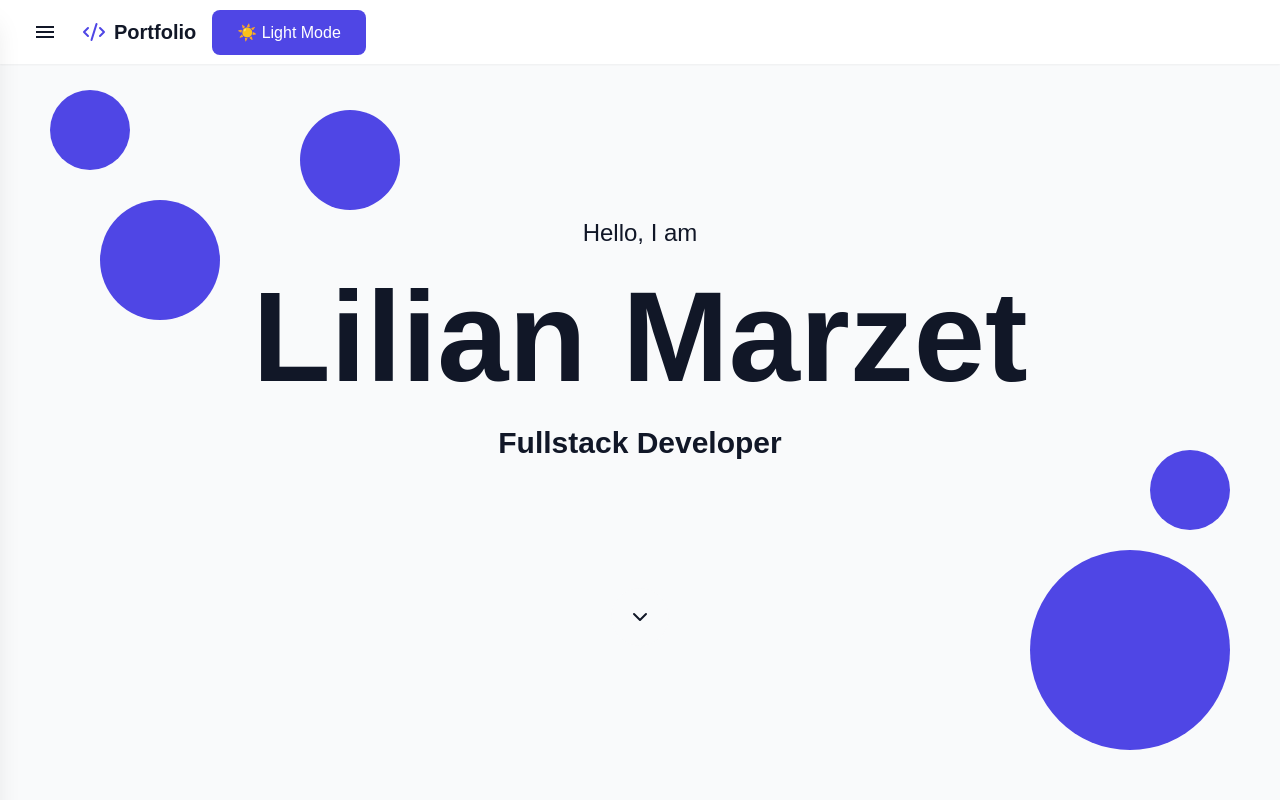
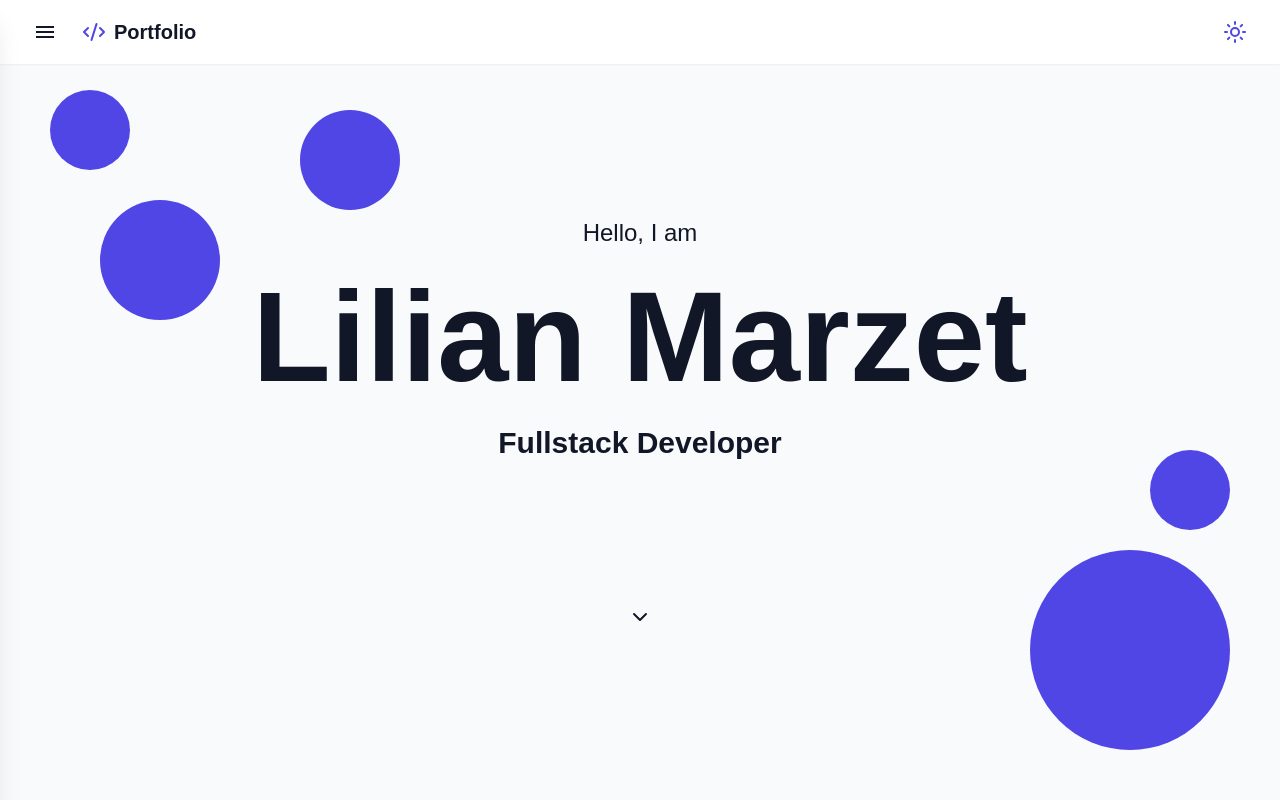
Before and after one commit to LilianMrzt/portfolio-react, a React (Create React App) app: page / in a window 1280 px wide. Shown: the top 800 px of the page. Built offline with nearby package versions, Linux system fonts and the light colour scheme.

Commit message:
[FEAT] Details du bouton de toggle du theme et pas d'animation sur le changement de theme

```diff
--- a/src/hooks/ThemeContext.tsx
+++ b/src/hooks/ThemeContext.tsx
@@ -22,6 +22,11 @@ export const ThemeProvider: React.FC<{ children: React.ReactNode }> = ({ childre
     const theme = themes[themeName]
 
     const toggleTheme = (): void => {
+        document.body.classList.add('theme-changing')
+        setTimeout(() => {
+            document.body.classList.remove('theme-changing')
+        }, 50)
+
         setThemeName((prev) => (prev === 'light' ? 'dark' : 'light'))
     }
 
--- a/src/index.css
+++ b/src/index.css
@@ -6,6 +6,10 @@ body {
   -webkit-font-smoothing: antialiased;
   -moz-osx-font-smoothing: grayscale;
   background-color: var(--surface);
+}
+
+body.theme-changing * {
+  transition: none !important;
 }
 
 code {
--- a/src/resources/Icons.ts
+++ b/src/resources/Icons.ts
@@ -25,6 +25,8 @@ import { ReactComponent as ArrowLeftIcon } from '@resources/assets/ArrowLeftIcon
 import { ReactComponent as FormationIcon } from '@resources/assets/FormationIcon.svg'
 import { ReactComponent as WorkIcon } from '@resources/assets/WorkIcon.svg'
 import { ReactComponent as LanguageIcon } from '@resources/assets/LanguageIcon.svg'
+import { ReactComponent as SunIcon } from '@resources/assets/SunIcon.svg'
+import { ReactComponent as MoonIcon } from '@resources/assets/MoonIcon.svg'
 
 export {
     MenuIcon,
@@ -53,5 +55,7 @@ export {
     ArrowLeftIcon,
     FormationIcon,
     WorkIcon,
-    LanguageIcon
+    LanguageIcon,
+    SunIcon,
+    MoonIcon
 }
--- a/src/ui/components/blocs/nav-bar/NavBar.tsx
+++ b/src/ui/components/blocs/nav-bar/NavBar.tsx
@@ -1,7 +1,7 @@
 import React, { type FC, type ReactNode } from 'react'
 import Row from '@components/common/layout/Row'
 import Icon from '@components/common/resources/Icon'
-import { CodeIcon, MenuIcon } from '@resources/Icons'
+import { CodeIcon, MenuIcon, MoonIcon, SunIcon } from '@resources/Icons'
 import './nav-bar.css'
 
 import Button from '@components/common/pressable/Button'
@@ -20,6 +20,7 @@ const NavBar: FC<NavBarProps> = ({
         <nav
             className={'nav-bar'}
         >
+            <Row>
                 <Button
                     onClick={onMenuClick}
                     icon={<MenuIcon/>}
@@ -46,9 +47,13 @@ const NavBar: FC<NavBarProps> = ({
                         </Title>
                     </Row>
                 </Link>
+            </Row>
             <Button
                 onClick={toggleTheme}
-                label={themeName === ThemeConstants.light ? '☀️ Light Mode' : '🌙 Dark Mode'}
+                icon={themeName === ThemeConstants.light ? <SunIcon/> : <MoonIcon/>}
+                padding={8}
+                color={theme.primary}
+                backgroundColor={theme.surface}
             />
 
         </nav>
--- a/src/ui/components/blocs/nav-bar/nav-bar.css
+++ b/src/ui/components/blocs/nav-bar/nav-bar.css
@@ -7,7 +7,7 @@
     width: 100%;
     display: flex;
     flex-direction: row;
-    justify-content: start;
+    justify-content: space-between;
     align-items: center;
     gap: 16px;
     z-index: 20;
```
Also changed, not shown: src/resources/assets/MoonIcon.svg (added), src/resources/assets/SunIcon.svg (added). Lines whose indentation alone changed are shown as unchanged.
